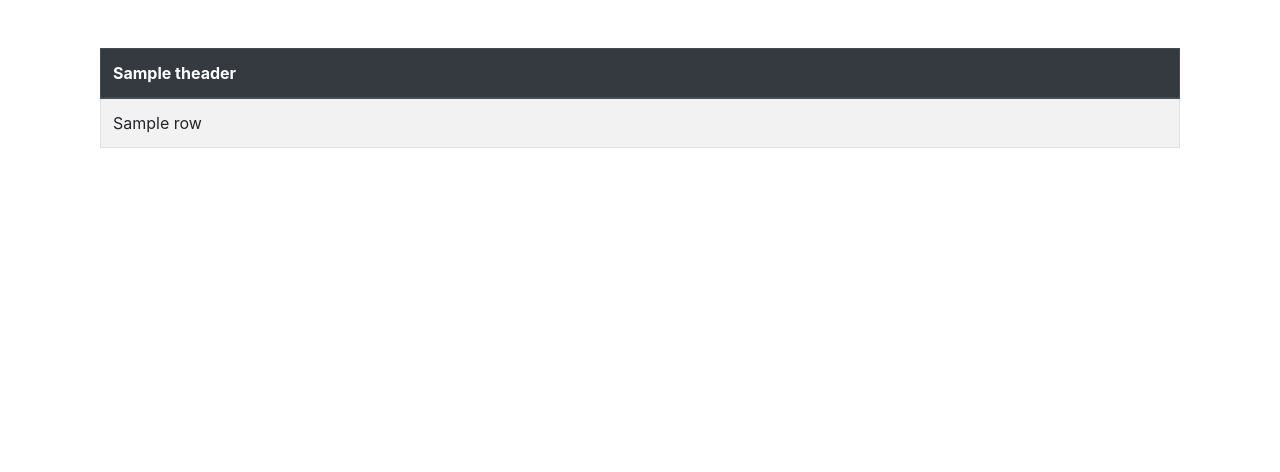
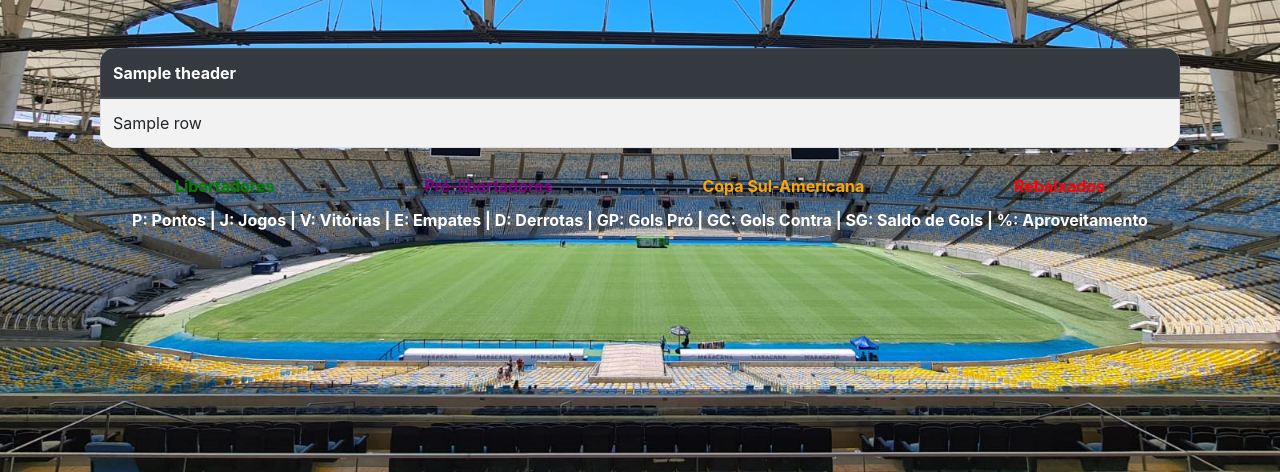
Before and after one commit to ValterPradoJr/PYTAKO, a Flask app: template website/templates/tabela_brasileirao.html in a window 1280 px wide. Shown: the top 472 px of the page. Run offline with Flask 3, Linux system fonts and the light colour scheme; the template is opened without the code that fills it: most values are stand-ins (such as "Sample title", 1, 10 or a date in 2020); some libraries are stand-ins or nearby versions.

Commit message:
Edição de tela e correção img perfil

```diff
--- a/website/templates/tabela_brasileirao.html
+++ b/website/templates/tabela_brasileirao.html
@@ -3,6 +3,49 @@
     Tabela Brasileirão Série A
 {% endblock %}
 {% block content %}
+<style>
+    body {
+        background-image: url('/static/imagens/maraca.jpeg'); /* Imagem de fundo */
+        background-size: cover; /* Cobrir toda a área do elemento pai */
+        background-position: center; /* Centralizar a imagem */
+    }
+
+    .table {
+        background-color: #ffffff; /* Plano de fundo da tabela */
+        border-radius: 15px; /* Cantos arredondados da tabela */
+        overflow: hidden; /* Para evitar que a borda redonda se estenda além da tabela */
+    }
+
+    .table th,
+    .table td {
+        border-radius: 0; /* Remover cantos arredondados dos elementos da tabela */
+    }
+
+    .legendas {
+        display: flex;
+        justify-content: space-around;
+        font-weight: bold; /* Negrito */
+    }
+
+    .legendas2 {
+        display: flex;
+        justify-content: space-around;
+        color:#ffffff;
+        font-weight: bold; /* Negrito */
+    }
+
+
+    .legendas div {
+        padding: 10px;
+        border-radius: 8px;
+    }
+
+    .libertadores { color: green; }
+    .pre-libertadores { color: purple; }
+    .sul-americana { color: orange; }
+    .rebaixados { color: red; }
+</style>
+
 <div class="container mt-5">
     <!--<h1 class="text-center">Resultado Atual</h1>-->
     <div class="table-responsive">
@@ -19,7 +62,7 @@
                     <tr>
                         {% for td in row %}
                             {% if loop.index == 2 %}
-                                <td><img src="{{td}}" class="rounded-circle" width="25" height="25" style="object-fit: cover;" alt="Brasão do Time"></td>
+                                <td><img src="{{td}}" width="25" height="25" style="object-fit: cover;" alt="Brasão do Time"></td>
                             {% else %}
                                 <td>{{td}}</td>
                             {% endif %}
@@ -29,5 +72,23 @@
             </tbody>
         </table>
     </div>
+    <div class="legendas">
+        <div class="libertadores">Libertadores</div>
+        <div class="pre-libertadores">Pré-libertadores</div>
+        <div class="sul-americana">Copa Sul-Americana</div>
+        <div class="rebaixados">Rebaixados</div>
+    </div>
+    <div class="legendas2">
+        <a>
+        P: Pontos |
+        J: Jogos |
+        V: Vitórias |
+        E: Empates |
+        D: Derrotas |
+        GP: Gols Pró |
+        GC: Gols Contra |
+        SG: Saldo de Gols |
+        %: Aproveitamento</a>
+    </div>
 </div>
 {% endblock %}
--- a/website/views.py
+++ b/website/views.py
@@ -98,7 +98,7 @@ def perfil():
 
         if foto_perfil:
             if allowed_file(foto_perfil.filename):
-                upload_folder = 'BolaoSite/website/static/users/'+str(user.id)+'/'
+                upload_folder = 'website/static/users/'+str(user.id)+'/'
 
                 if not os.path.exists(upload_folder):
                     os.makedirs(upload_folder)
```
Also changed, not shown: instance/database.db, website/static/users/2/123.jpg (added).
